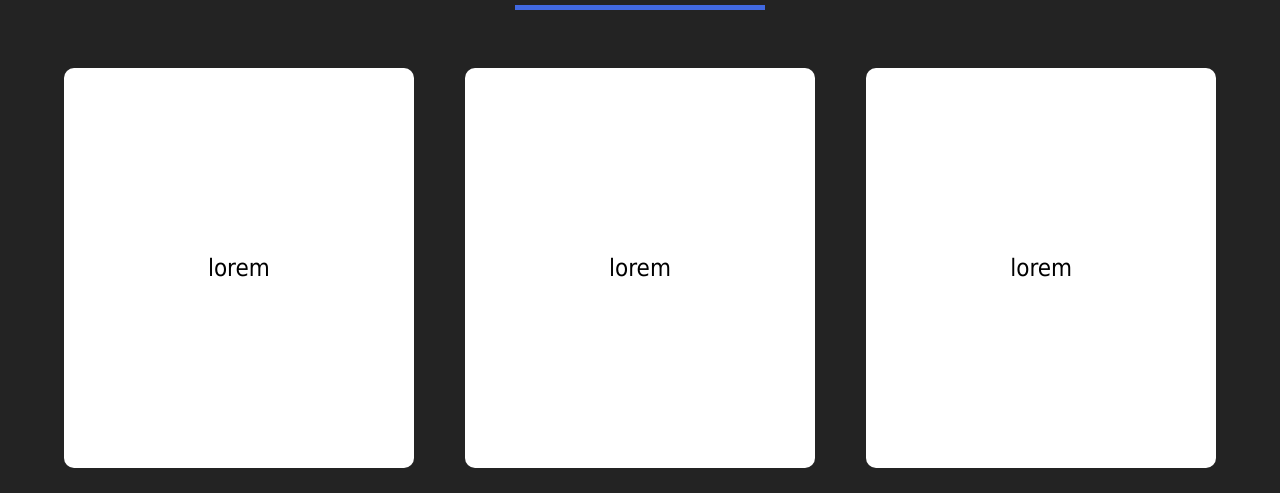
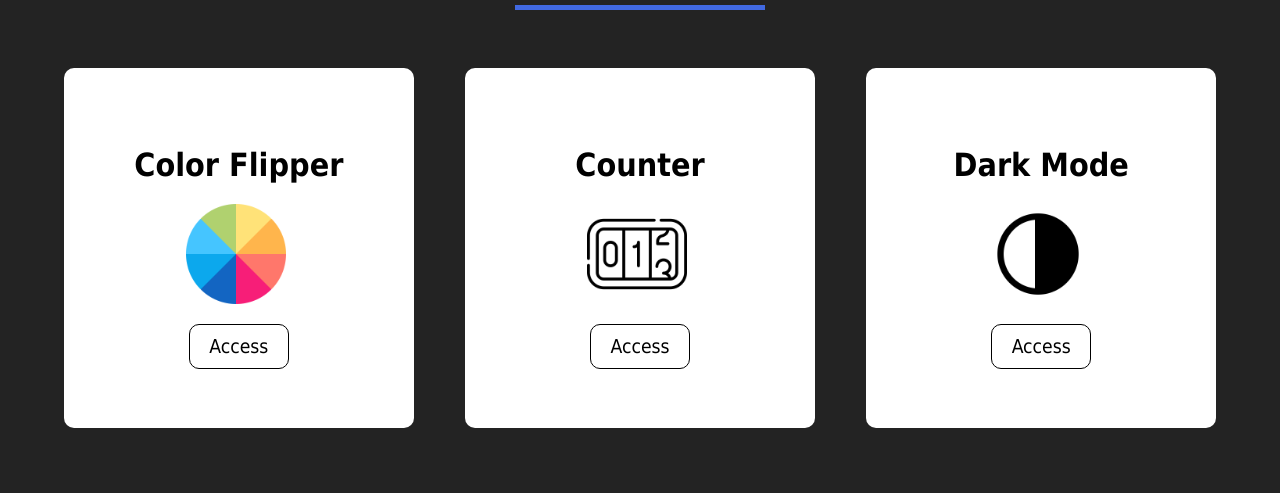
Before and after one commit to Thesamramos/Portifolio, a plain HTML site: page index.html in a window 1280 px wide. Shown: the part 644-1137 px from the top of the page. After the commit the page ends 1097 px from the top, so only its background shows below. Drawn offline with Linux system fonts and the light colour scheme.

Commit message:
projetos add

```diff
--- a/css/style.css
+++ b/css/style.css
@@ -85,19 +85,44 @@ img{
 
 .card{
     width: 350px;
-    height: 50vh;
+    height: 45vh;
     margin: 2vw;
     background-color: var(--font--);
     border-radius: 10px;
     display: flex;
     flex-direction: column;
+    align-items: center;
     justify-content: center;
-    align-items: center;
 }
 
-.card p{
+.card h3{
+    font-size: 2rem;
+    margin: 20px 0 20px 0;
+}
+
+.card img{
+    height: 100px;
+    margin-left: 20px;
+}
+
+.card a{
+    text-decoration: none;
     color: black;
-    font-size: 1.5rem;
+    font-size: 1.2rem;
+    padding: 10px;
+    margin-top: 20px;
+    border: solid 1px;
+    border-radius: 10px;
+    width: 100px;
+    display: flex;
+
+    justify-content: center;
+}
+
+.card a:hover{
+    background-color: var(--blue--);
+    color: var(--font--);
+    transition: 0.3s;
 }
 
 .rect2 {
--- a/index.html
+++ b/index.html
@@ -46,13 +46,19 @@
         <div class="rect2"></div>
         <div class="cards">
             <div class="card">
-                <p>lorem</p>
+                <h3>Color Flipper</h3>
+                <img src="./img/chromatic.png" alt="">
+                <a href="https://thesamramos.github.io/Color-Flipper/" target="_blank">Access</a>
             </div>
             <div class="card">
-                <p>lorem</p>
+                <h3>Counter</h3>
+                <img src="./img/contador.png" alt="">
+                <a href="https://thesamramos.github.io/counter/" target="_blank">Access</a>
             </div>
             <div class="card">
-                <p>lorem</p>
+                <h3>Dark Mode</h3>
+                <img src="./img/dark-mode.png" alt="">
+                <a href="https://thesamramos.github.io/DarkMode/" target="_blank">Access</a>
             </div>
 
         </div>
```
Also changed, not shown: img/chromatic.png (added), img/contador.png (added), img/dark-mode.png (added).
